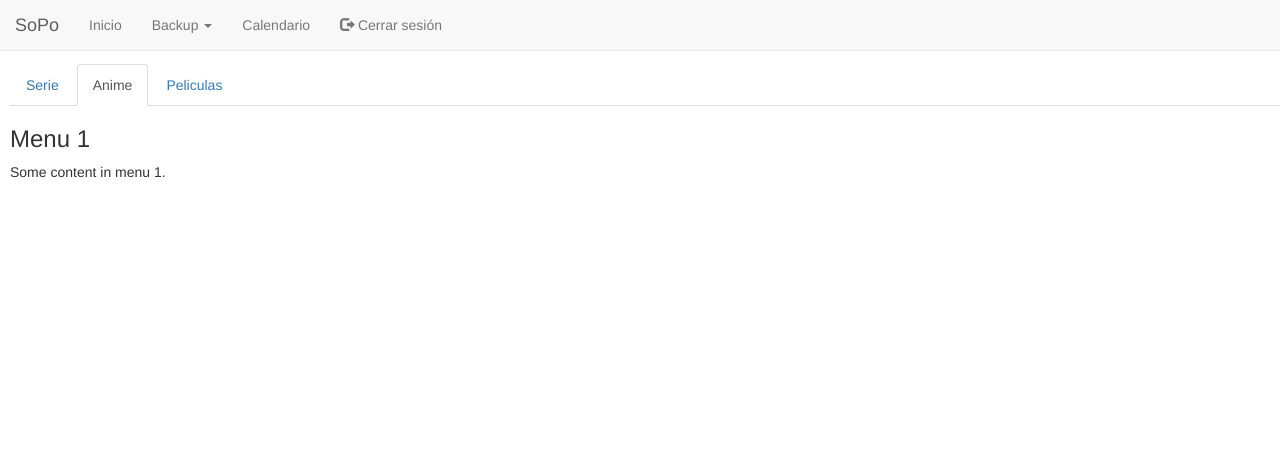
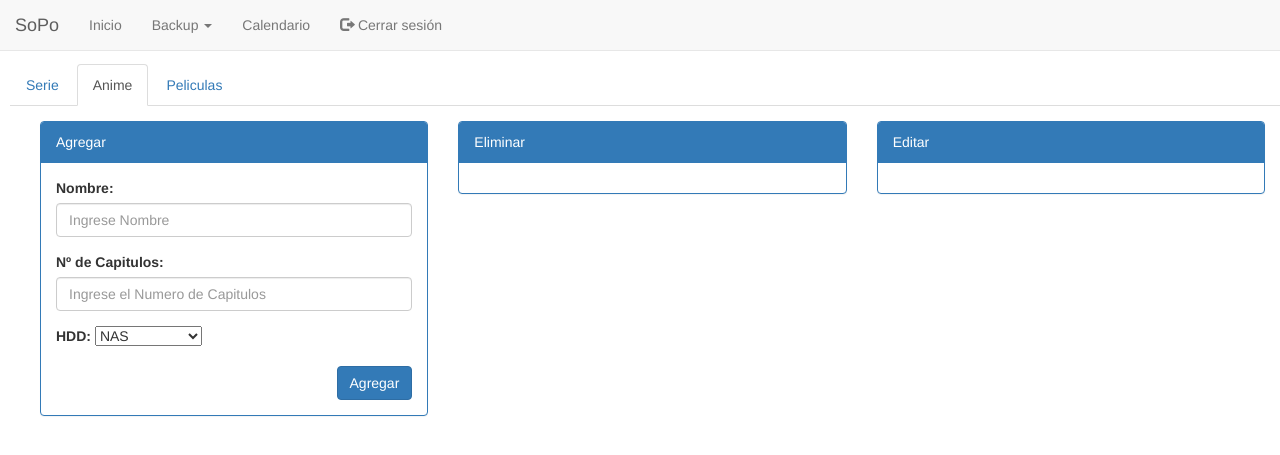
Before and after one commit to sopoco/ci, a CodeIgniter app: page /ci/index.php/panel/index in a window 1280 px wide, after a click on "Anime". Shown: the top 455 px of the page. Run offline with CodeIgniter, Linux system fonts and the light colour scheme; tables that the repository leaves empty or names only in its code hold one stand-in row (values such as "Sample post"); some libraries are stand-ins or nearby versions.

Commit message:
añadir anime esta listo

```diff
--- a/application/config/config.php
+++ b/application/config/config.php
@@ -185,7 +185,7 @@ $config['permitted_uri_chars'] = 'a-z 0-9~%.:_\-';
 | use segment based URLs.
 |
 */
-$config['allow_get_array'] = TRUE;
+$config['allow_get_array'] = FALSE;
 $config['enable_query_strings'] = FALSE;
 $config['controller_trigger'] = 'c';
 $config['function_trigger'] = 'm';
--- a/application/controllers/panel.php
+++ b/application/controllers/panel.php
@@ -6,6 +6,8 @@ class Panel extends CI_Controller
 	{
 		parent::__construct();
 		$this->load->model('series_model');
+		$this->load->model('anime_model');
+		$this->load->library('form_validation');
 	}
 
 	public function index()
@@ -18,25 +20,33 @@ class Panel extends CI_Controller
 		$ldSerie['infoSerie'] = array (
 			'nombre' => '',
 			'temporadas' =>'',
-			'finalizada' =>'');
+			'finalizada' =>''); //para inicializar
 
 		$this->load->view('panel_view',$datos);
+
 		$this->load->view('panels/serie_add');
 		$this->load->view('panels/serie_delete',$dropdownSeries);
 		$this->load->view('panels/serie_dropdown_update',$dropdownSeries);
 		$this->load->view('panels/serie_update',$ldSerie);
+
+		$this->load->view('panels/anime_add');
+		$this->load->view('panels/anime_delete');
 	}
 
 	public function insertSerie()
 	{
-		$dataSerie = array(
-			'id' => $this->input->post('nombre'),
-			'nombre' => $this->input->post('nombre'),
-			'temporadas' => $this->input->post('temporada'),
+		/*$this->form_validation->set_rules('nombreAdd', 'nombreAdd', 'required|min_length[4]');
+		$this->form_validation->set_rules('temporadaAdd', 'temporadaAdd', 'required|numeric');*/
+
+		$dataSerie = array
+		(
+			'id' => $this->input->post('nombreAdd'),
+			'nombre' => $this->input->post('nombreAdd'),
+			'temporadas' => $this->input->post('temporadaAdd'),
 			'id_usuario' => $this->session->userdata('user')
-			);
+		);
 
-		if ($this->input->post('finalizada') == 1)
+		if ($this->input->post('finalizadaAdd') == 1)
 		{
 			$dataSerie['finalizada'] = "Si";
 		}
@@ -70,7 +80,6 @@ class Panel extends CI_Controller
 		redirect(base_url());
 	}
 
-
 	private function selectSeries()//carga las series en dropdown
 	{
 		$data['nombre'] = $this->series_model->selectAllSeries( $this->session->userdata('user') );
@@ -101,6 +110,24 @@ class Panel extends CI_Controller
 		$this->load->view('panels/serie_update',$ldSerie);
 	}
 
+	//ANIME
+
+	public function insertAnime()
+	{
+		$dataAnime = array
+		(
+			'id' => $this->input->post('nombreAnimeAdd'),
+			'nombre' => $this->input->post('nombreAnimeAdd'),
+			'capitulos' => $this->input->post('capAnimeAdd'),
+			'hdd'=> $this->input->post('hddAnimeAdd'),
+			'id_usuario' => $this->session->userdata('user')
+		);
+
+
+		$this->anime_model->insertAnime($dataAnime);
+		redirect(base_url());
+	}
+
 	private function createSerieID($nombre)
 	{
 		return "ser" . $nombre . $this->session->userdata('user');
--- a/application/controllers/tablas.php
+++ b/application/controllers/tablas.php
@@ -17,12 +17,12 @@ class Tablas extends CI_Controller
 	{
 		$datos['user'] = $this->session->userdata('user');
 		$datos['pass'] = $this->session->userdata('pass');
-		$datos['series'] = $this->selectSeries();
+		$tablas['series'] = $this->selectSeries();
 
-		$this->load->view('serie_table',$datos);
+		$this->load->view('serie_table',$tablas);
 	}
 
-	private function selectSeries()//carga las series en dropdown
+	private function selectSeries()//carga table series
 	{
 		$data['series'] = $this->series_model->selectSeries( $this->session->userdata('user') );
 		return $data['series'];
--- /dev/null
+++ b/application/models/anime_model.php
@@ -0,0 +1,22 @@
+<?php
+
+class Anime_model extends CI_Model
+{
+	public function __construct()
+	{
+		parent::__construct();
+		$this->load->database();
+	}
+
+	function insertAnime($data)
+	{
+		$this->db->insert('anime', array(
+			'id'=>$data['id'],
+			'nombre'=>$data['nombre'],
+			'capitulos'=>$data['capitulos'],
+			'hdd'=>$data['hdd'],
+			'id_usuario'=>$data['id_usuario']));
+	}
+}
+
+?>
--- /dev/null
+++ b/application/views/panels/anime_add.php
@@ -0,0 +1,74 @@
+					<div id="anime" class="tab-pane fade">
+
+						<div class="panel-body">
+
+			  				<div class="col-xs-4 col-md-4">
+							    <div class="panel panel-primary" >
+							    	<div class="panel-heading">Agregar</div>
+							    		<div class="panel-body">
+
+											<?= form_open("panel/insertAnime");?>
+
+			     					 		<?
+			     					 			$nombreAnimeAdd = array(
+			     					 				'name' => 'nombreAnimeAdd',
+			     					 				'placeholder' => 'Ingrese Nombre',
+			     					 				'style' => 'width:100%',
+			     					 				'class' => 'form-control'
+			     					 				);
+
+			     					 			$capAnimeAdd = array(
+			     					 				'name' => 'capAnimeAdd',
+			     					 				'placeholder' => 'Ingrese el Numero de Capitulos',
+			     					 				'style' => 'width:100%',
+			     					 				'class' => 'form-control'
+			     					 				);
+
+			     					 			$hddAnimeAdd = array(
+			     					 				'name' => 'hddAnimeAdd',
+			     					 				'class' => 'dropdown'
+			     					 				);
+
+
+			     					 			$addBotonAnime = array(
+			     					 				'name' => 'insertAnime',
+			     					 				'value' => 'Agregar',
+			     					 				'class' => 'btn btn-primary pull-right'
+			     					 				);
+
+			     					 			$ddHdd = array(
+			     					 				'NAS' =>'NAS',
+			     					 				'WD 2 Tb' =>'WD 2 Tb',
+			     					 				'Seagate 1 Tb' =>'Seagate 1 Tb'
+			     					 				);
+
+			     					 		 ?>
+
+			     					 		 <div class="form-group">
+				     					 		<?= form_label('Nombre: ', 'lblnameAnime'); ?>
+				     					 		<?= form_input($nombreAnimeAdd); ?>
+				     					 	</div>
+
+			     					 		 <div class="form-group">
+				     					 		<?= form_label('Nº de Capitulos: ', 'lblcapAnime'); ?>
+				     					 		<?= form_input($capAnimeAdd); ?>
+				     					 	</div>
+
+			     					 		 <div class="form-group">
+				     					 		<?= form_label('HDD: ', 'lblHddAnime'); ?>
+				     					 		<?= form_dropdown($hddAnimeAdd,$ddHdd); ?>
+				     					 	</div>
+
+
+			     					 		<div class="form-group">
+			     					 			<?= form_submit($addBotonAnime); ?>
+			     					 		</div>
+
+
+			     					 		<?=form_close(); ?>
+
+
+
+							    		</div>
+							    </div>
+							</div>
--- /dev/null
+++ b/application/views/panels/anime_delete.php
@@ -0,0 +1,78 @@
+
+
+
+
+			  				<div class="col-xs-4 col-md-4">
+							    <div class="panel panel-primary" >
+							    	<div class="panel-heading">Eliminar</div>
+							    		<div class="panel-body">
+
+
+							    		</div>
+							    </div>
+							</div>
+
+
+							<div class="col-xs-4 col-md-4">
+							    <div class="panel panel-primary" >
+							    	<div class="panel-heading">Editar</div>
+							    		<div class="panel-body">
+
+
+							    		</div>
+							    </div>
+							</div>
+
+
+						</div>
+
+					</div>
+
+
+
+					<div id="pelicula" class="tab-pane fade">
+						<div class="panel-body">
+
+			  				<div class="col-xs-4 col-md-4">
+							    <div class="panel panel-primary" >
+							    	<div class="panel-heading">Agregar</div>
+							    		<div class="panel-body">
+
+
+							    		</div>
+							    </div>
+							</div>
+
+
+
+
+			  				<div class="col-xs-4 col-md-4">
+							    <div class="panel panel-primary" >
+							    	<div class="panel-heading">Eliminar</div>
+							    		<div class="panel-body">
+
+
+							    		</div>
+							    </div>
+							</div>
+
+
+							<div class="col-xs-4 col-md-4">
+							    <div class="panel panel-primary" >
+							    	<div class="panel-heading">Editar</div>
+							    		<div class="panel-body">
+
+
+							    		</div>
+							    </div>
+							</div>
+
+
+						</div>
+					</div>
+				</div>
+  			</div>
+
+
+		</body>
+</html>
--- a/application/views/panels/serie_add.php
+++ b/application/views/panels/serie_add.php
@@ -19,21 +19,21 @@
 
 			     					 		<?
 			     					 			$nombre = array(
-			     					 				'name' => 'nombre',
+			     					 				'name' => 'nombreAdd',
 			     					 				'placeholder' => 'Ingrese Nombre',
 			     					 				'style' => 'width:100%',
 			     					 				'class' => 'form-control'
 			     					 				);
 
 			     					 			$temp = array(
-			     					 				'name' => 'temporada',
+			     					 				'name' => 'temporadaAdd',
 			     					 				'placeholder' => 'Ingrese el Nº de Temp',
 			     					 				'style' => 'width:100%',
 			     					 				'class' => 'form-control'
 			     					 				);
 
 			     					 			$finalizada = array(
-			     					 				'name' => 'finalizada',
+			     					 				'name' => 'finalizadaADD',
 			     					 				'value' => '1'
 			     					 				);
 
--- a/application/views/panels/serie_dropdown_update.php
+++ b/application/views/panels/serie_dropdown_update.php
@@ -22,7 +22,6 @@
 			     						 		$editloadSerie = array(
 			     					 				'name' => 'btnLoadSerie',
 			     					 				'value' => 'Cargar',
-			     					 				'onclick' => 'oli();',
 			     					 				'class' => 'btn btn-primary btn-xs'
 			     					 				);
 			     						 	?>
--- a/application/views/panels/serie_update.php
+++ b/application/views/panels/serie_update.php
@@ -35,12 +35,12 @@
 			     					 			<?= form_label('Finalizada: ', 'lblfinish'); ?>
 
 			     					 			<?php if ($infoSerie['finalizada'] == 'Si'): ?>
-			     					 				<? $cheked = TRUE; ?>
+			     					 				<? $checked = TRUE; ?>
 			     					 			<?php else: ?>
-			     					 				<? $cheked = FALSE; ?>
+			     					 				<? $checked = FALSE; ?>
 			     					 			<?php endif; ?>
 
-			     					 			<?= form_checkbox('finalizadaEdit','1', $cheked); ?>
+			     					 			<?= form_checkbox('finalizadaEdit','1', $checked); ?>
 			     					 		</div>
 
 			     					 		<div class="form-group">
@@ -54,20 +54,3 @@
 	  							</div>
 					    	</div>
 	  				</div>
-
-					<div id="anime" class="tab-pane fade">
-						<h3>Menu 1</h3>
-						<p>Some content in menu 1.</p>
-					</div>
-
-					<div id="pelicula" class="tab-pane fade">
-						<h3>Menu 2</h3>
-						<p>Some content in menu 2.</p>
-					</div>
-				</div>
-  			</div>
-
-
-
-		</body>
-</html>
--- a/css/sopo.css
+++ b/css/sopo.css
@@ -13,5 +13,5 @@
 #tablaSerie
 {
 	padding-top: 50px;
-	padding-left: 50px;
+	padding-left: 350px;
 }
```
Also changed, not shown: application/controllers/login.php (+8 -1 lines), application/views/serie_table.php (+12 -13 lines), application/views/panels/serie_delete.php (indentation only).
